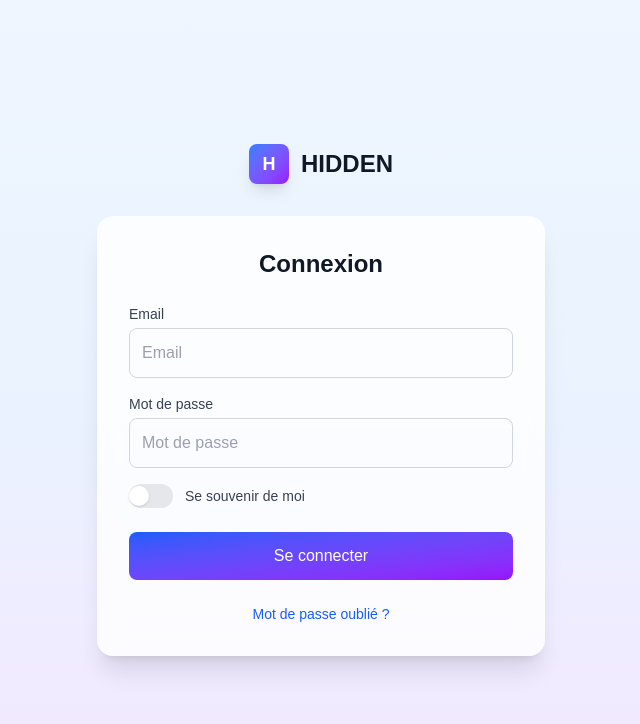
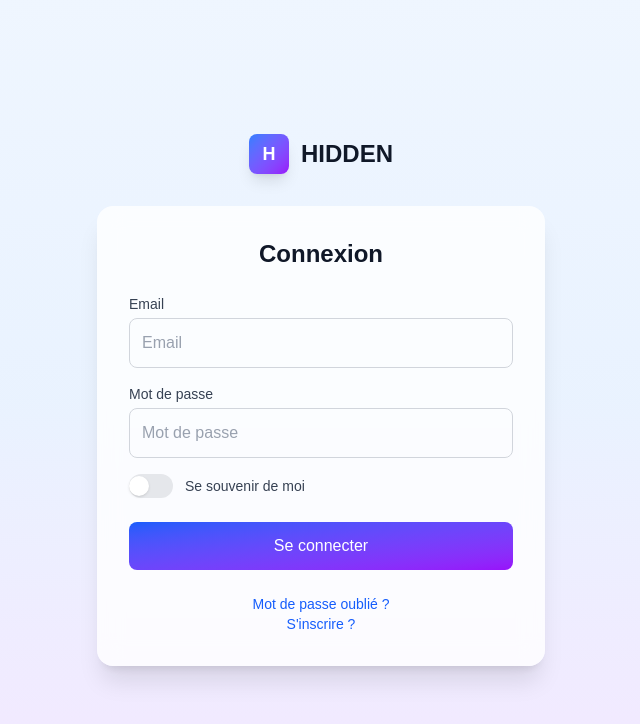
Before and after one commit to boujnane/mvp-hidden, a Next.js app: page /login in a window 1280 px wide. Shown: the top 724 px of the page, without its empty margins (319-959 px from the left). Built offline with nearby package versions, Linux system fonts and the light colour scheme; no server answers; what @radix-ui/themes would draw is missing.

Commit message:
Fix: add route from login to register

```diff
--- a/src/app/login/page.tsx
+++ b/src/app/login/page.tsx
@@ -121,6 +121,10 @@ export default function LoginPage() {
           <Link href="/login" className="text-blue-600 hover:underline">
             Mot de passe oublié ?
           </Link>
+          <br></br>
+          <Link href="/register" className="text-blue-600 hover:underline">
+            S&apos;inscrire ?
+          </Link>
         </p>
       </form>
     </div>
```
